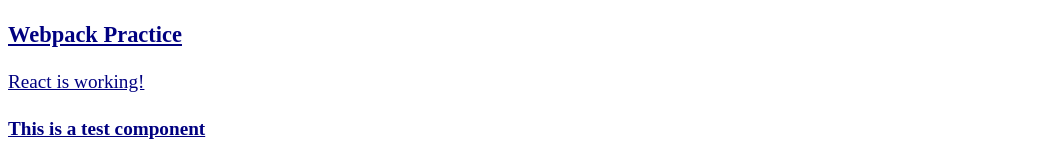
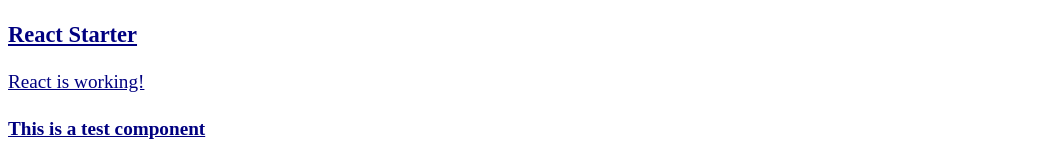
Before and after one commit to sebastianrb/ReactStarter, a React app: page src/index.html in a window 1280 px wide. Shown: the top 160 px of the page, without its empty margins (0-1046 px from the left). Built offline with nearby package versions, Linux system fonts and the light colour scheme.

Commit message:
Change index.html text

```diff
--- a/src/index.html
+++ b/src/index.html
@@ -1,10 +1,10 @@
 <!DOCTYPE html>
 <html>
     <head>
-        <title>Webpack Practice</title>
+        <title>React Starter</title>
     </head>
     <body>
-        <h3>Webpack Practice</h3>
+        <h3>React Starter</h3>
         <div id="container"></div>
     </body>
 </html>
```
